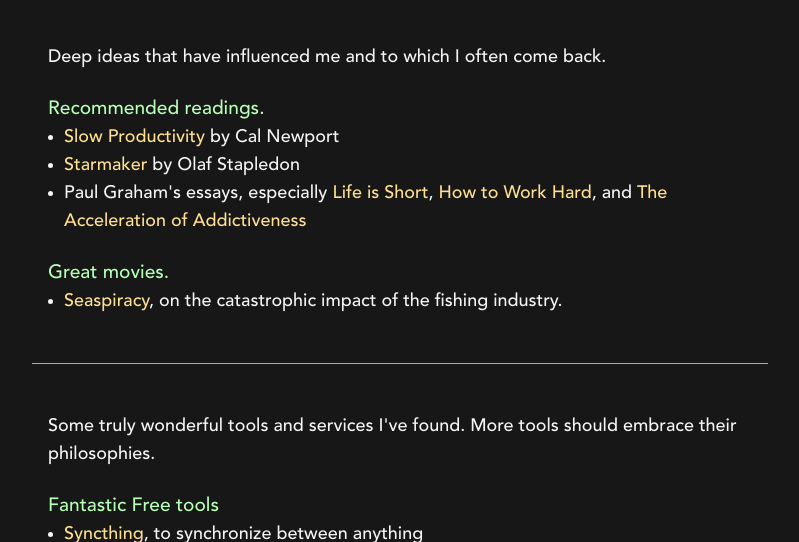
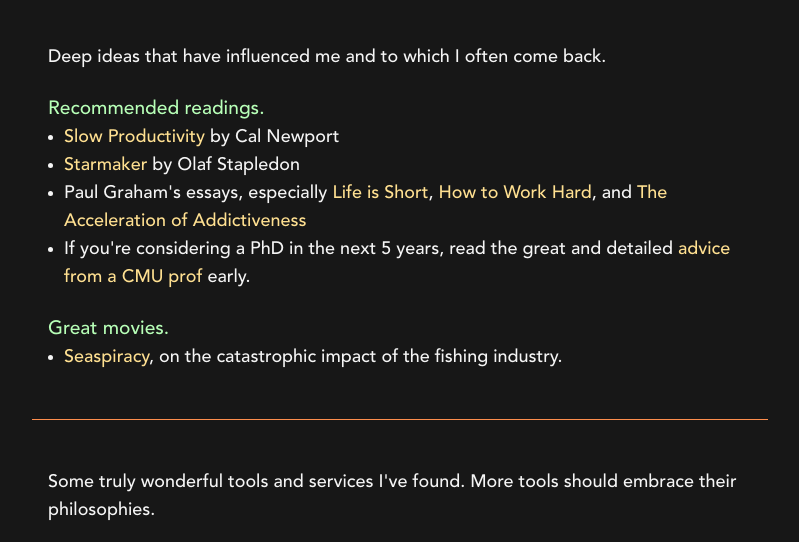
Before and after one commit to ddorn/cozyfractal.com, a FastAPI app: page / in a window 1280 px wide. Shown: the part 663-1205 px from the top of the page, without its empty margins (240-1039 px from the left). Run offline with FastAPI, Linux system fonts and the light colour scheme.

Commit message:
feat(home): add PhD advice link to reading list
* Add a new entry with a link to a PDF offering detailed advice for
  students considering a PhD, sourced from a CMU professor, expanding
  the resources available in the "Consider Reading" list on `home.html`.

```diff
--- a/src/templates/home.html
+++ b/src/templates/home.html
@@ -99,6 +99,10 @@ block body %}
         <a href="https://paulgraham.com/vb.html">Life is Short</a>,
         <a href="https://paulgraham.com/hwh.html">How to Work Hard</a>, and
         <a href="https://paulgraham.com/addiction.html">The Acceleration of Addictiveness</a>
+      </li>
+      <li>
+        If you're considering a PhD in the next 5 years, read the great and detailed
+        <a href="https://www.cs.cmu.edu/~harchol/gradschooltalk.pdf">advice from a CMU prof</a> early.
       </li>
       <!-- Axiomatic, Greg Egan -->
       <!--https://jamesclear.com/atomic-habits-summary-->
```
